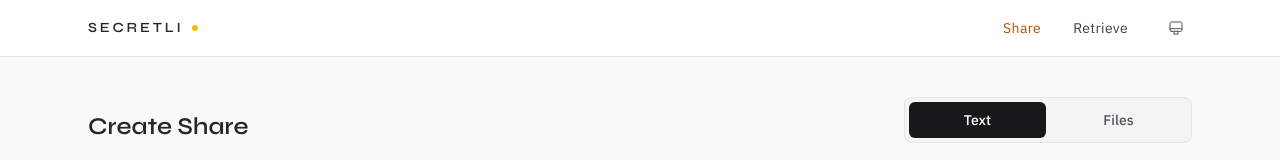
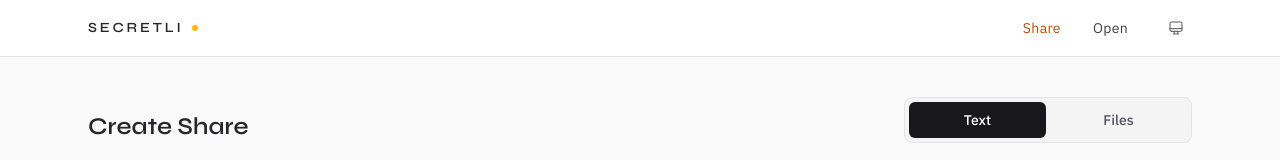
Before and after one commit to pscheid92/secretli, a React (Vite) app in the folder web/frontend/: page / in a window 1280 px wide. Shown: the top 160 px of the page. Built offline with nearby package versions, Linux system fonts and the light colour scheme; no server answers.

Commit message:
feat: call the retrieve page Open in the navigation
"Open" matches the page's own heading, "Open a Share", and its button.
The link is active on /s and /c.

```diff
--- a/web/frontend/src/components/Layout.tsx
+++ b/web/frontend/src/components/Layout.tsx
@@ -73,7 +73,7 @@ export default function Layout() {
 
   const isShareActive =
     location.pathname === "/" || location.pathname === "/share" || location.pathname === "/file";
-  const isRetrieveActive = location.pathname === "/s";
+  const isOpenActive = location.pathname === "/s" || location.pathname === "/c";
 
   return (
     <div className="min-h-screen flex flex-col bg-zinc-50 dark:bg-zinc-950 text-zinc-800 dark:text-zinc-100">
@@ -103,10 +103,10 @@ export default function Layout() {
             </Link>
             <Link
               to="/s"
-              aria-current={isRetrieveActive ? "page" : undefined}
-              className={navLinkClass(isRetrieveActive)}
+              aria-current={isOpenActive ? "page" : undefined}
+              className={navLinkClass(isOpenActive)}
             >
-              Retrieve
+              Open
             </Link>
             <IconButton label={`Switch theme (currently ${theme})`} onClick={cycle}>
               <ThemeIcon theme={theme} />
```
